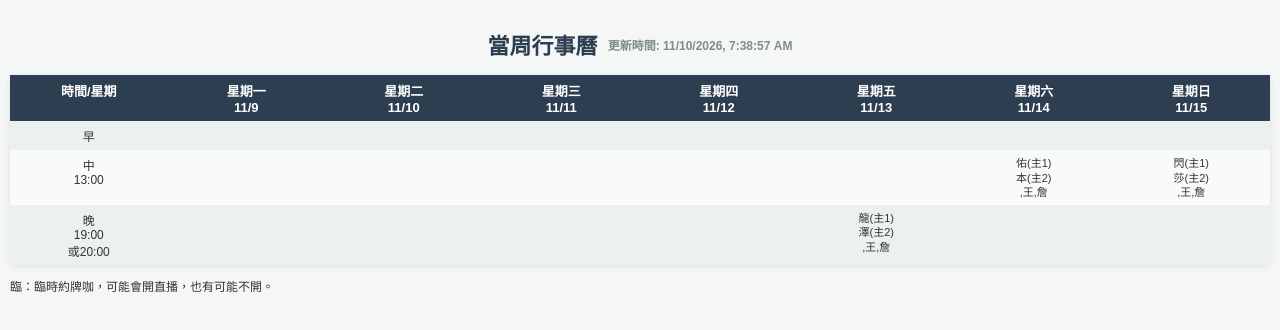
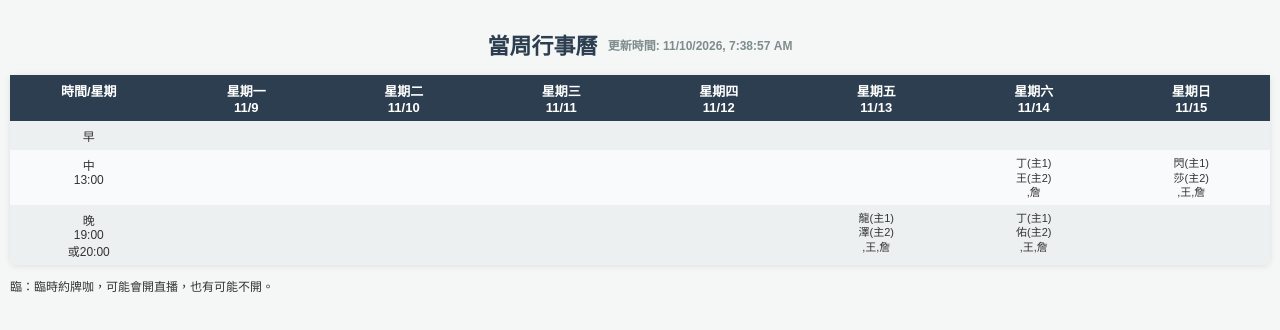
Before and after one commit to WEI-TSUNG-CHAN/wei-tsung-chan.github.io, a plain HTML site: page iCalendar/calendar.html in a window 1280 px wide. Drawn offline with Linux system fonts and the light colour scheme.

Commit message:
Update calendar.html

```diff
--- a/iCalendar/calendar.html
+++ b/iCalendar/calendar.html
@@ -126,7 +126,7 @@
                 <td><div class="content"></div></td>
                 <td><div class="content"></div></td>
                 <td><div class="content"></div></td>
-                <td><div class="content">佑(主1)<br>本(主2)<br>,王,詹</div></td>
+                <td><div class="content">丁(主1)<br>王(主2)<br>,詹</div></td>
                 <td><div class="content">閃(主1)<br>莎(主2)<br>,王,詹</div></td>
             </tr>
             <tr>
@@ -136,7 +136,7 @@
                 <td><div class="content"></div></td>
                 <td><div class="content"></div></td>
                 <td><div class="content">龍(主1)<br>澤(主2)<br>,王,詹</div></td>
-                <td><div class="content"></div></td>
+                <td><div class="content">丁(主1)<br>佑(主2)<br>,王,詹</div></td>
                 <td><div class="content"></div></td>
             </tr>
         </tbody>
```
